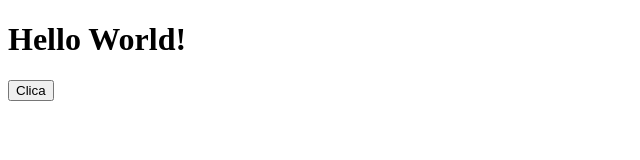
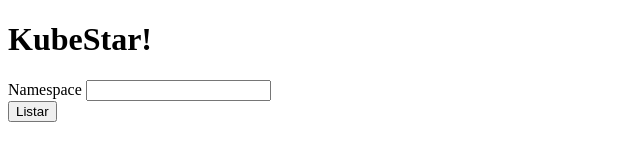
Before and after one commit to starlone/kubestar, an Electron app: page index.html in a window 800 px wide. Shown: the whole page, without its empty margins (0-640 px from the left). Drawn offline with Linux system fonts and the light colour scheme.

Commit message:
feat: create form

```diff
--- a/index.html
+++ b/index.html
@@ -1,5 +1,5 @@
 <!DOCTYPE html>
-<html>
+<html lang="en">
   <head>
     <meta charset="UTF-8">
     <!-- https://developer.mozilla.org/en-US/docs/Web/HTTP/CSP -->
@@ -8,8 +8,14 @@
     <title>Hello World!</title>
   </head>
   <body>
-    <h1>Hello World!</h1>
-    <button id="botao">Clica</button>
+    <h1>KubeStar!</h1>
+    <form id="form">
+      <div>
+        <label>Namespace</label>
+        <input name="namespace">
+      </div>
+      <button type="submit">Listar</button>
+    </form>
     <!-- You can also require other files to run in this process -->
     <script src="./renderer.js"></script>
   </body>
--- a/renderer.js
+++ b/renderer.js
@@ -1,4 +1,4 @@
-document.getElementById("botao").onclick = async function teste() {
+document.getElementById("form").onsubmit = async function teste() {
     const resp = await window.service.teste();
     alert(resp);
 };
```
